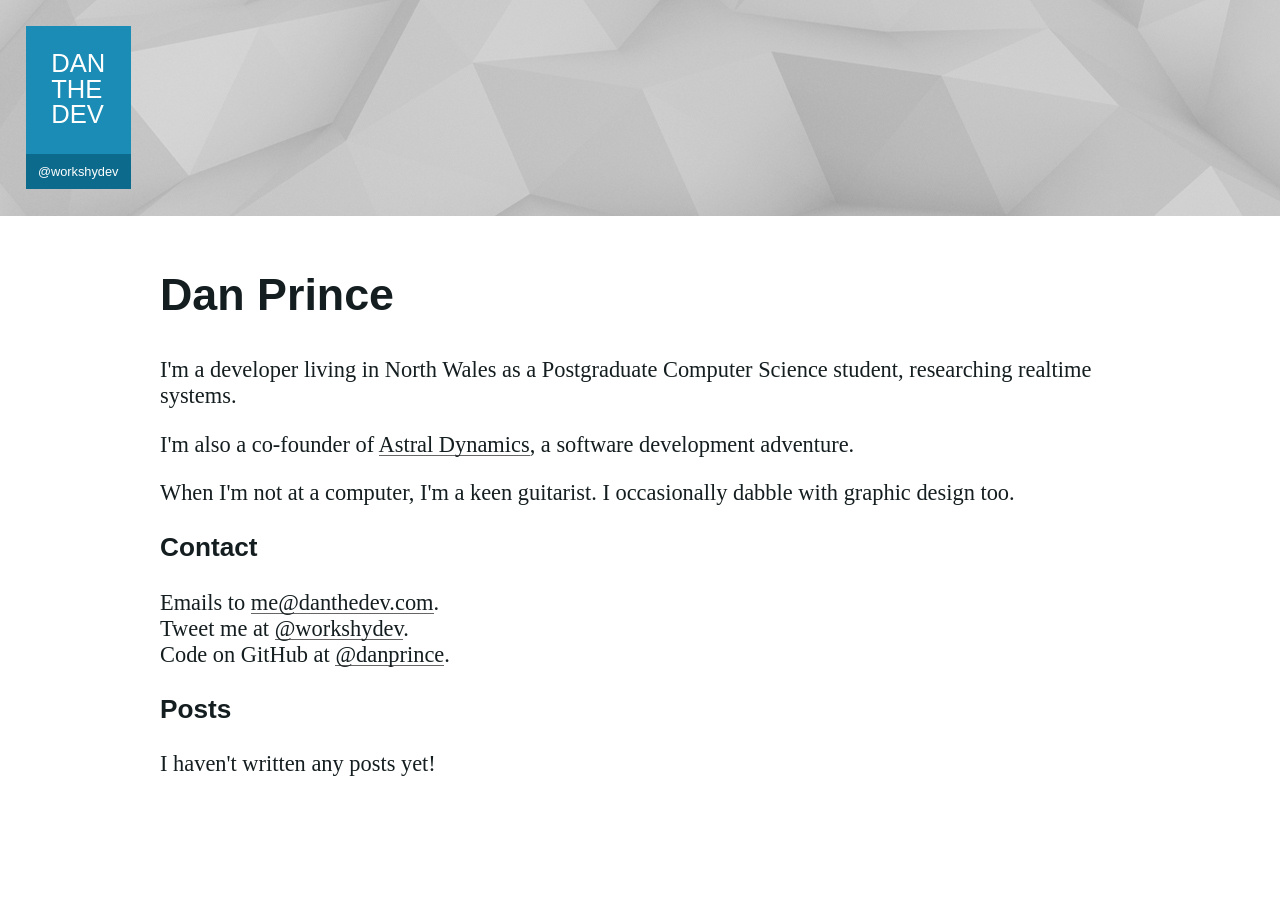
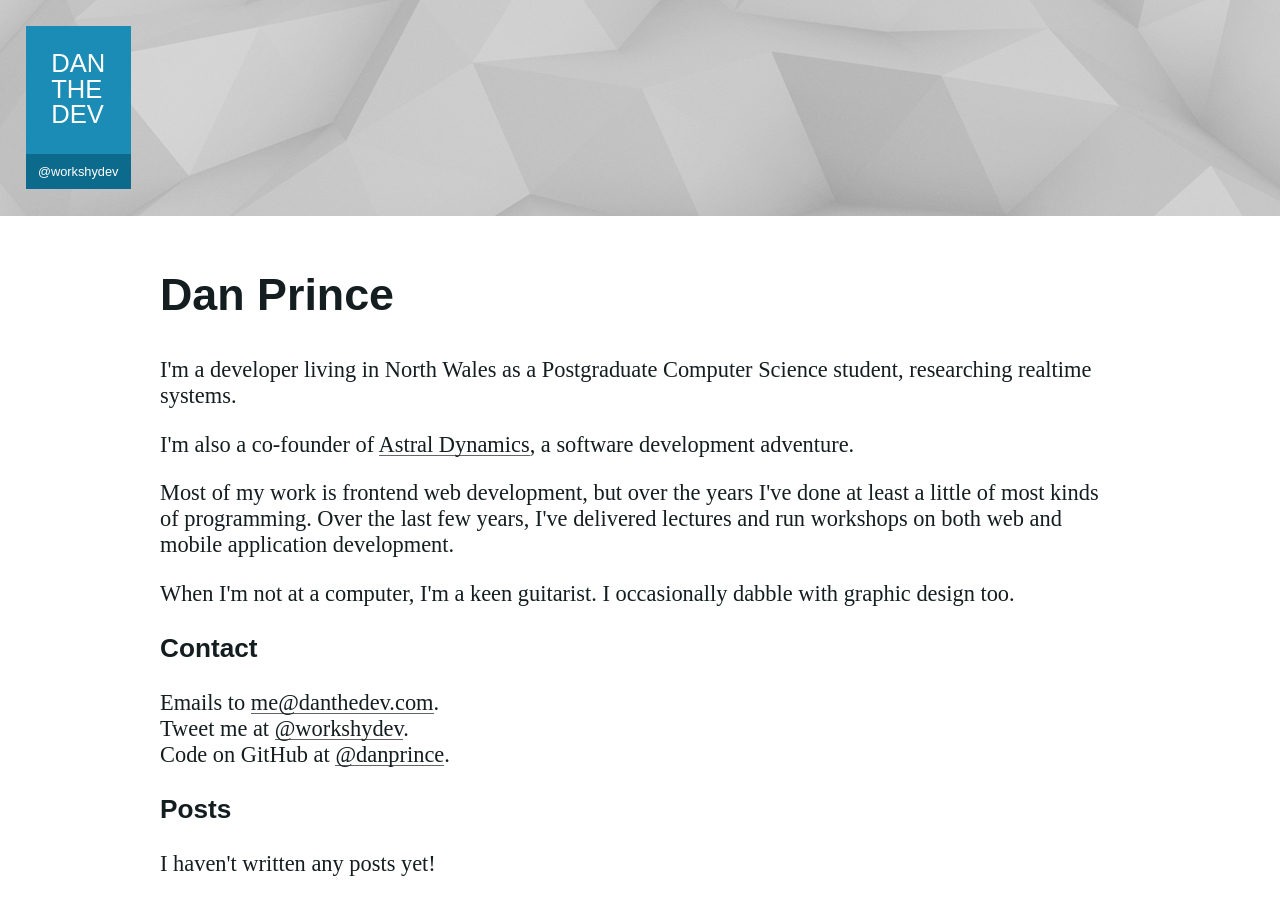
Before and after one commit to danprince/danthedev.com, a Jekyll site: the page built from index.html, in a window 1280 px wide. Built offline with Jekyll 4.4.1, drawn with Linux system fonts in a browser that asks for light colours; some web fonts are replaced.

Commit message:
updated description

```diff
--- a/index.html
+++ b/index.html
@@ -12,6 +12,13 @@ layout: default
       I'm also a co-founder of
       <a href='http://astraldynamics.co.uk'>Astral Dynamics</a>,
       a software development adventure.
+    </p>
+    <p>
+      Most of my work is frontend web development, but over
+      the years I've done at least a little of most kinds
+      of programming.
+      Over the last few years, I've delivered lectures and run workshops on
+      both web and mobile application development.
     </p>
     <p>
       When I'm not at a computer, I'm a keen guitarist.
```
